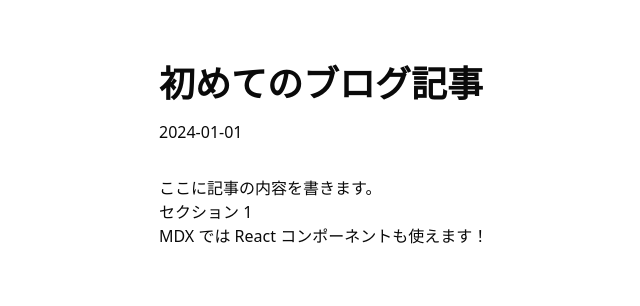
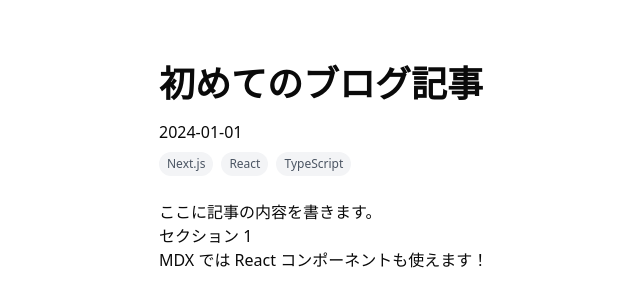
Before and after one commit to yuuki008/me, a Next.js app: page /blog/first-post in a window 1280 px wide. Shown: the top 306 px of the page, without its empty margins (65-705 px from the left). Built offline with nearby package versions, Linux system fonts and the light colour scheme.

Commit message:
Update post tags to display in a flex layout with styling

```diff
--- a/posts/first-post.mdx
+++ b/posts/first-post.mdx
@@ -2,7 +2,7 @@
 title: "初めてのブログ記事"
 date: "2024-01-01"
 description: "これは最初の記事です"
-tags: ["tag1", "tag2", "tag3"]
+tags: ["Next.js", "React", "TypeScript"]
 ---
 
 # {frontmatter.title}
--- a/src/app/blog/[slug]/page.tsx
+++ b/src/app/blog/[slug]/page.tsx
@@ -20,7 +20,17 @@ export default function PostPage({ params }: { params: { slug: string } }) {
     <article className="max-w-4xl mx-auto px-4 py-8">
       <h1 className="text-4xl font-bold mb-4">{post.title}</h1>
       <time>{post.date}</time>
-      <div className="prose prose-lg mt-8">
+      <div className="flex flex-wrap gap-2 mt-2">
+        {post.tags.map((tag) => (
+          <span
+            key={tag}
+            className="text-gray-600 text-xs bg-gray-100 px-2 py-1 rounded-full"
+          >
+            {tag}
+          </span>
+        ))}
+      </div>
+      <div className="prose prose-lg mt-6">
         <MDXRemote source={post.content} />
       </div>
     </article>
```
